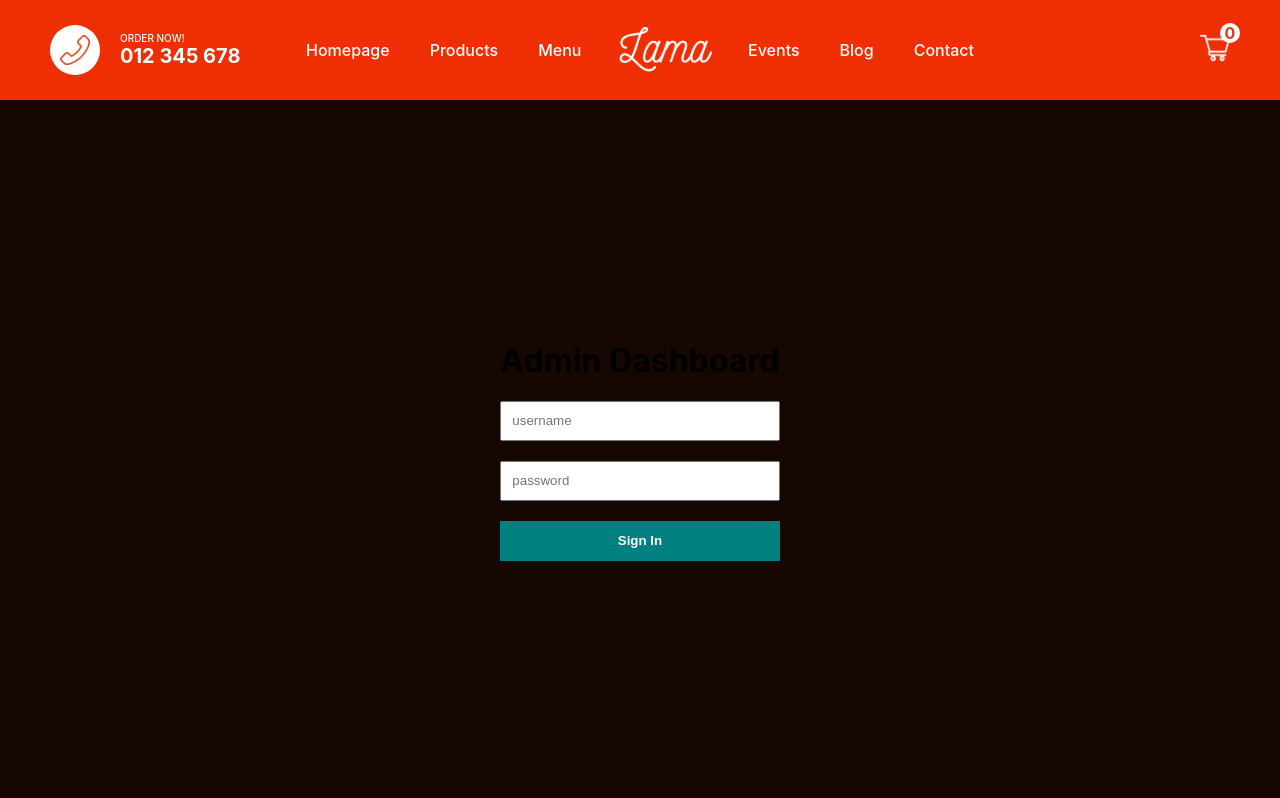
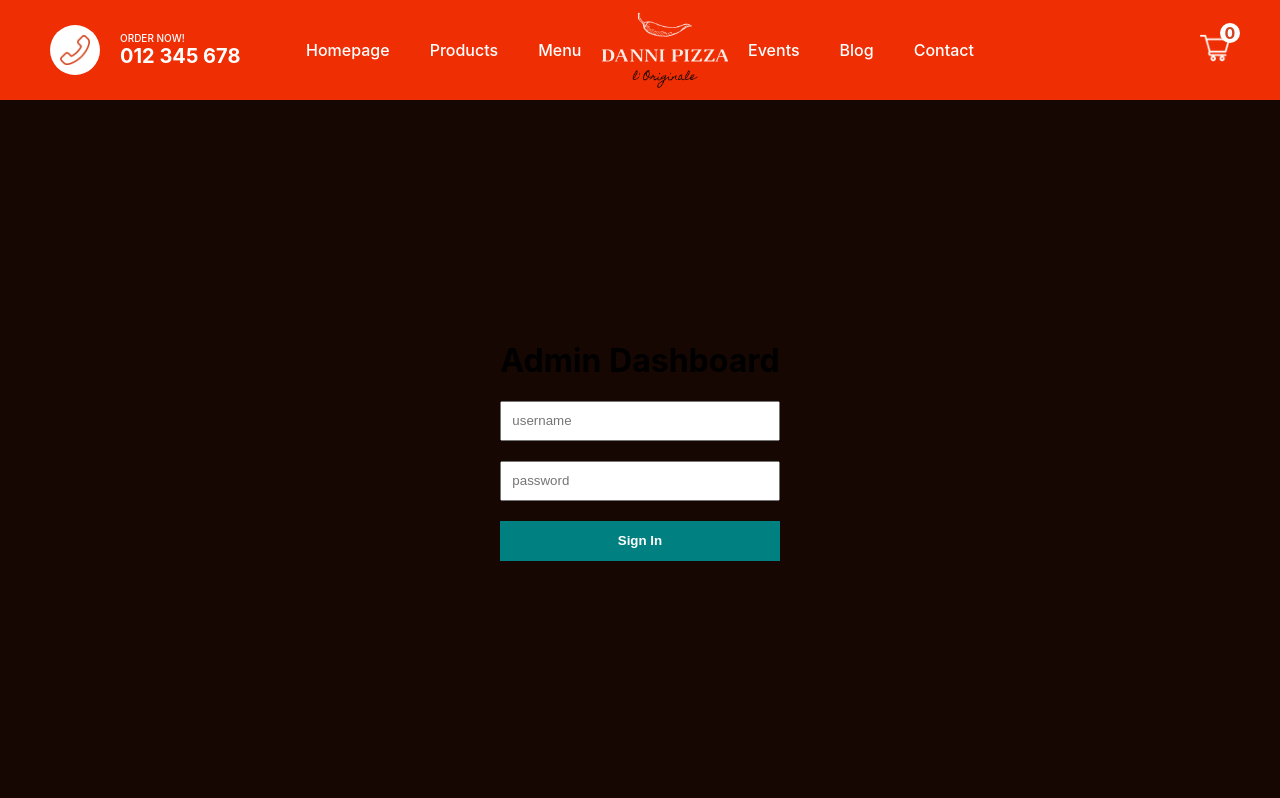
Before and after one commit to RogelioRichmanAstronaut/pizza, a Next.js app: page /admin/login in a window 1280 px wide. Shown: the top 798 px of the page. Built offline with nearby package versions, Linux system fonts and the light colour scheme.

Commit message:
logo
logo

```diff
--- a/components/Navbar.jsx
+++ b/components/Navbar.jsx
@@ -22,7 +22,7 @@ const Navbar = () => {
         </Link>
         <li className={styles.listItem}>Products</li>
         <li className={styles.listItem}>Menu</li>
-        <Image src="/img/logo.png" alt="logo" width="160px" height="69px" />
+        <Image src="/img/logo.png" objectFit="cover" alt="logo" width="202px" height="134px" />
         <li className={styles.listItem}>Events</li>
         <li className={styles.listItem}>Blog</li>
         <li className={styles.listItem}>Contact</li>
```
Also changed, not shown: public/img/logo.png.
